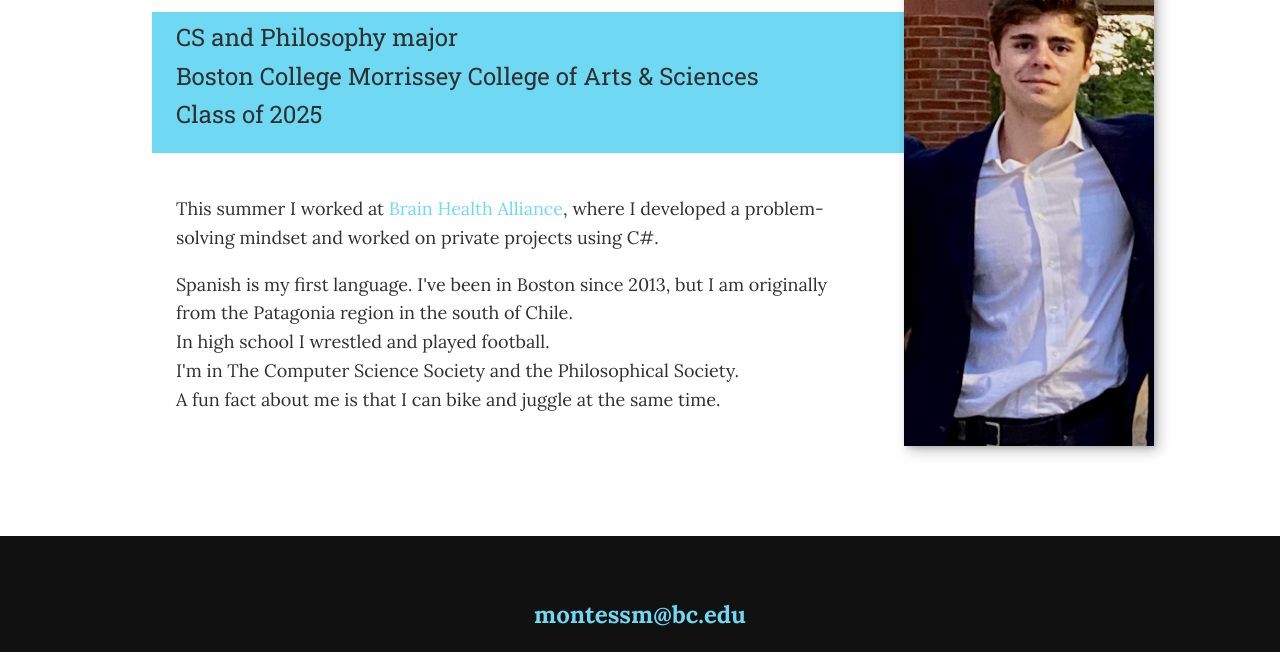
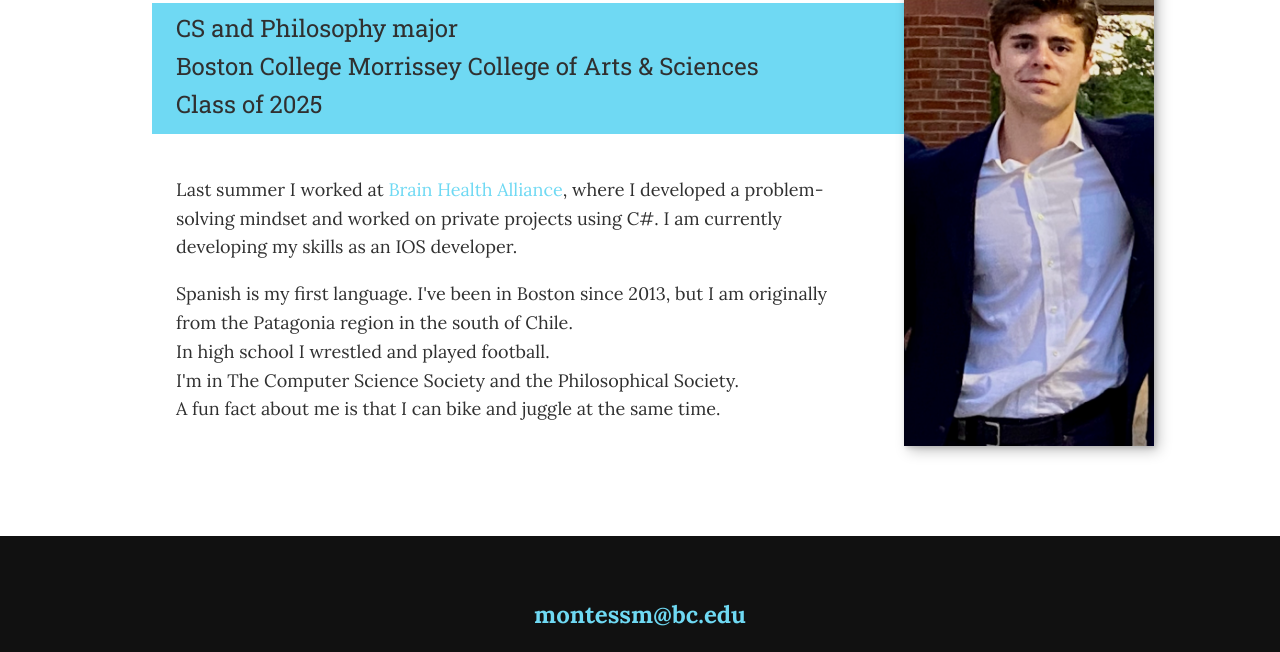
Before and after one commit to max-montes/portfolio-website, a plain HTML site: page portfolio-website/index.html in a window 1280 px wide. Shown: the part 1922-2574 px from the top of the page. Drawn offline with nearby package versions, Linux system fonts and the light colour scheme; no server answers.

Commit message:
Added IOS development info

```diff
--- a/portfolio-website/index.html
+++ b/portfolio-website/index.html
@@ -119,7 +119,7 @@
            <p class="section__subtitle section__subtitle--about">CS and Philosophy major <br> Boston College Morrissey College of Arts & Sciences <br> Class of 2025 </p>
 
            <div class="about-me__body">
-               <p>This summer I worked at <a href="https://www.brainhealthalliance.org/BhaHome/About">Brain Health Alliance</a>, where I developed a problem-solving mindset and worked on private projects using C#.</p>
+               <p>Last summer I worked at <a href="https://www.brainhealthalliance.org/BhaHome/About">Brain Health Alliance</a>, where I developed a problem-solving mindset and worked on private projects using C#. I am currently developing my skills as an IOS developer.</p>
                <p>Spanish is my first language. I've been in Boston since 2013, but I am originally from the Patagonia region in the south of Chile. <br> In high school I wrestled and played football. <br> I'm in The Computer Science Society and the Philosophical Society. <br> A fun fact about me is that I can bike and juggle at the same time. </p>
            </div>
 
```
